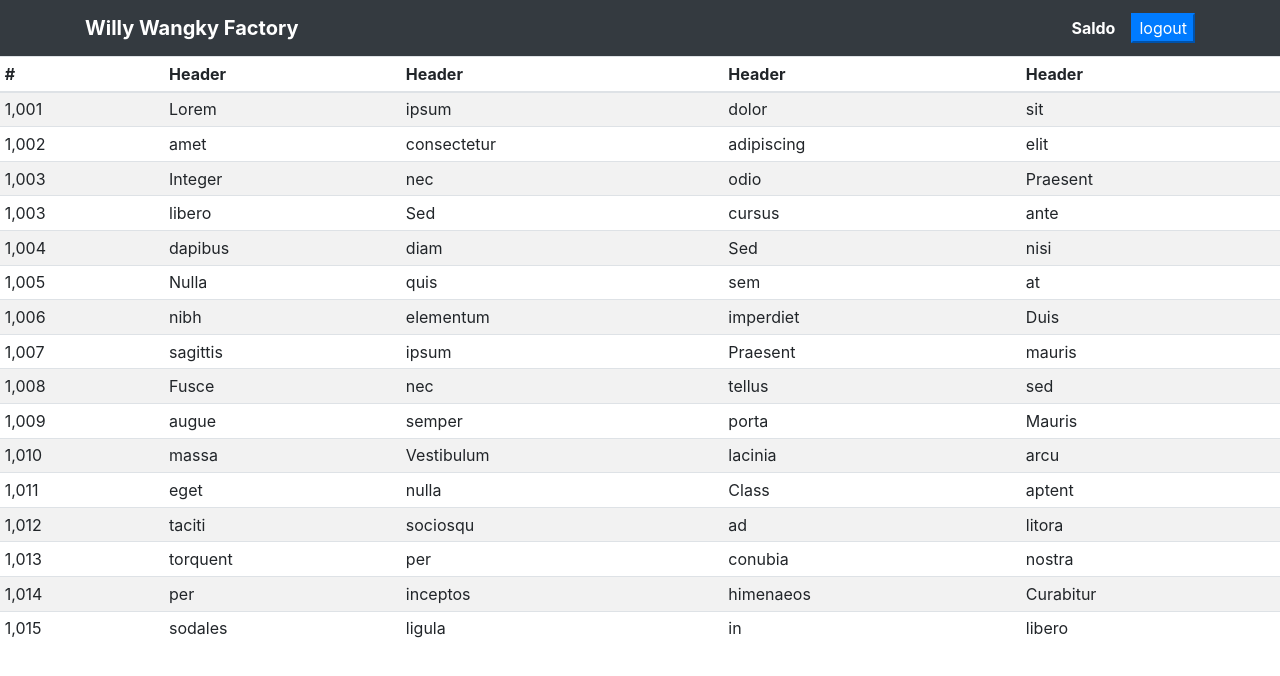
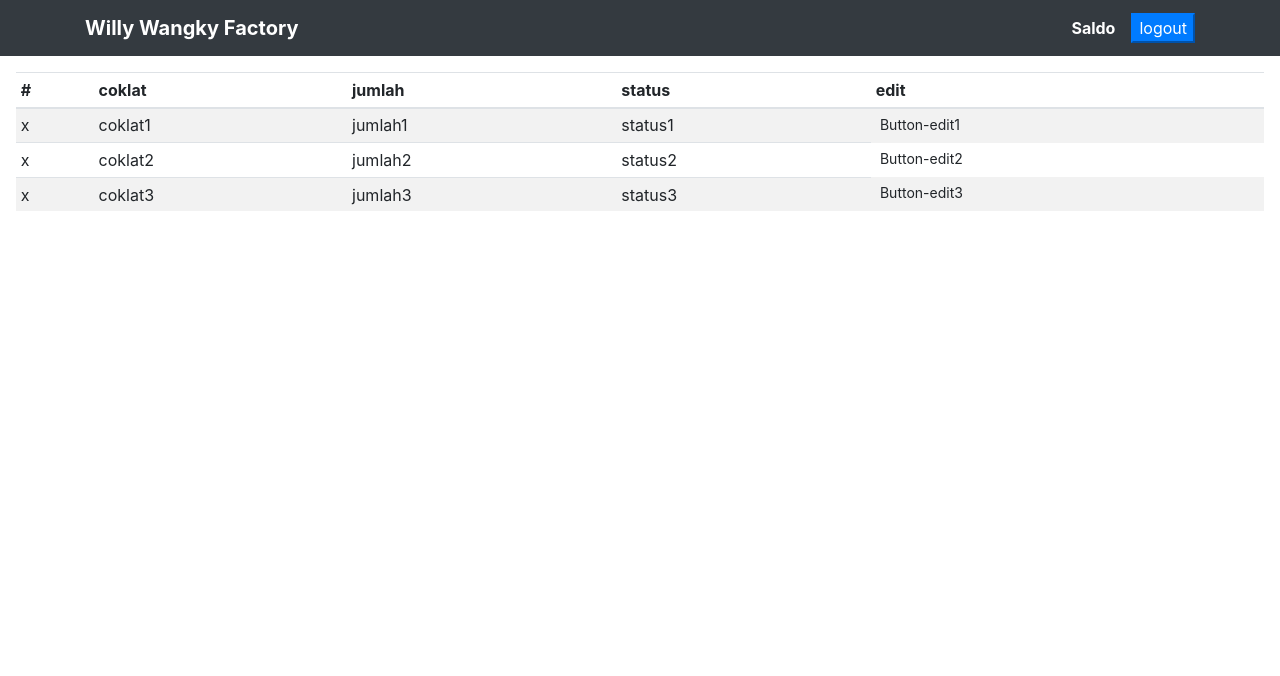
Before and after one commit to arfaghif/Chocolate-Factory, a React (Create React App) app: page /approvetable in a window 1280 px wide. Shown: the top 676 px of the page. Built offline with nearby package versions, Linux system fonts and the light colour scheme.

Commit message:
fix approvetable, mainpage, navbar

```diff
--- a/src/approvetable.js
+++ b/src/approvetable.js
@@ -2,6 +2,28 @@ import React, { Component } from 'react';
 import Navbar from './navbar';
 
 class ApproveTable extends Component {
+
+  constructor(props) {
+    super(props);
+    this.state = {
+      header: ["#","coklat", "jumlah", "status", "edit"],
+      table: [
+        {row: ["x","coklat1", "jumlah1", "status1"], id:"edit1"},
+        {row: ["x","coklat2", "jumlah2", "status2"], id:"edit2"},
+        {row: ["x","coklat3", "jumlah3", "status3"], id:"edit3"}
+      ]
+
+
+      //servletPostResponse: '';
+    };
+    //this.sendHttpPostRequest = this.sendHttpPostRequest.bind(this);
+
+  }
+  sendHttpPostRequest() {
+    var self = this;
+    var urlEndPoint = ''
+  }
+
   render(){
     return(
       <html>
@@ -9,132 +31,8 @@ class ApproveTable extends Component {
           <header>
             <Navbar/>
           </header>
-          <div class="table-responsive">
-                <table class="table table-striped table-sm">
-                <thead>
-                    <tr>
-                    <th>#</th>
-                    <th>Header</th>
-                    <th>Header</th>
-                    <th>Header</th>
-                    <th>Header</th>
-                    </tr>
-                </thead>
-                <tbody>
-                    <tr>
-                    <td>1,001</td>
-                    <td>Lorem</td>
-                    <td>ipsum</td>
-                    <td>dolor</td>
-                    <td>sit</td>
-                    </tr>
-                    <tr>
-                    <td>1,002</td>
-                    <td>amet</td>
-                    <td>consectetur</td>
-                    <td>adipiscing</td>
-                    <td>elit</td>
-                    </tr>
-                    <tr>
-                    <td>1,003</td>
-                    <td>Integer</td>
-                    <td>nec</td>
-                    <td>odio</td>
-                    <td>Praesent</td>
-                    </tr>
-                    <tr>
-                    <td>1,003</td>
-                    <td>libero</td>
-                    <td>Sed</td>
-                    <td>cursus</td>
-                    <td>ante</td>
-                    </tr>
-                    <tr>
-                    <td>1,004</td>
-                    <td>dapibus</td>
-                    <td>diam</td>
-                    <td>Sed</td>
-                    <td>nisi</td>
-                    </tr>
-                    <tr>
-                    <td>1,005</td>
-                    <td>Nulla</td>
-                    <td>quis</td>
-                    <td>sem</td>
-                    <td>at</td>
-                    </tr>
-                    <tr>
-                    <td>1,006</td>
-                    <td>nibh</td>
-                    <td>elementum</td>
-                    <td>imperdiet</td>
-                    <td>Duis</td>
-                    </tr>
-                    <tr>
-                    <td>1,007</td>
-                    <td>sagittis</td>
-                    <td>ipsum</td>
-                    <td>Praesent</td>
-                    <td>mauris</td>
-                    </tr>
-                    <tr>
-                    <td>1,008</td>
-                    <td>Fusce</td>
-                    <td>nec</td>
-                    <td>tellus</td>
-                    <td>sed</td>
-                    </tr>
-                    <tr>
-                    <td>1,009</td>
-                    <td>augue</td>
-                    <td>semper</td>
-                    <td>porta</td>
-                    <td>Mauris</td>
-                    </tr>
-                    <tr>
-                    <td>1,010</td>
-                    <td>massa</td>
-                    <td>Vestibulum</td>
-                    <td>lacinia</td>
-                    <td>arcu</td>
-                    </tr>
-                    <tr>
-                    <td>1,011</td>
-                    <td>eget</td>
-                    <td>nulla</td>
-                    <td>Class</td>
-                    <td>aptent</td>
-                    </tr>
-                    <tr>
-                    <td>1,012</td>
-                    <td>taciti</td>
-                    <td>sociosqu</td>
-                    <td>ad</td>
-                    <td>litora</td>
-                    </tr>
-                    <tr>
-                    <td>1,013</td>
-                    <td>torquent</td>
-                    <td>per</td>
-                    <td>conubia</td>
-                    <td>nostra</td>
-                    </tr>
-                    <tr>
-                    <td>1,014</td>
-                    <td>per</td>
-                    <td>inceptos</td>
-                    <td>himenaeos</td>
-                    <td>Curabitur</td>
-                    </tr>
-                    <tr>
-                    <td>1,015</td>
-                    <td>sodales</td>
-                    <td>ligula</td>
-                    <td>in</td>
-                    <td>libero</td>
-                    </tr>
-                </tbody>
-                </table>
+          <div class="table-responsive p-3">
+                <RequestTable header={this.state.header} table={this.state.table}/>
             </div>
             </body>
           </html>
@@ -142,4 +40,47 @@ class ApproveTable extends Component {
     }
 }
 
+class RequestTable extends Component {
+  render() {
+    return (
+      <table class="table w-80 table-striped table-sm">
+          <thead>
+            <tr>
+            {this.props.header.map(headers => (
+              <th>
+                {headers}
+              </th>
+              ))}
+            </tr>
+          </thead>
+          <tbody>
+              {this.props.table.map(tables =>(
+                <tr>
+                {tables.row.map(rows =>(
+                  <td>{rows}</td>
+                ))}
+                <button type="button" id={tables.id} class="btn btn-indigo btn-sm m-0">Button-{tables.id}</button>
+                </tr>
+              ))}
+          </tbody>
+      </table>
+    );
+  }
+}
+
+
+
 export default ApproveTable;
+
+// https://blog.logrocket.com/complete-guide-building-smart-data-table-react/
+// https://dev.to/abdulbasit313/learn-how-to-create-react-js-table-with-hooks-that-has-delete-functionality-too-2jjb
+// https://dev.to/abdulbasit313/learn-how-to-create-react-js-table-with-hooks-that-has-delete-functionality-too-2jjb
+//{this.props.table.map(tables =>(
+//   <tr>
+//     <td>{tables.col1}</td>
+//     <td>{tables.col2}</td>
+//     <td>{tables.col3}</td>
+//     <td>{tables.col4}</td>
+//     <td>{tables.col5}</td>
+//   </tr>
+// ))}
--- a/src/mainpage.js
+++ b/src/mainpage.js
@@ -30,17 +30,20 @@ class MainPage extends Component{
     }
 }
 
+
 class Buttons extends Component{
   render() {
+    const items = this.props.items.map(item => (
+      <Link to=  {item.link}>
+      <div class = "btn w-100 p-3 my-3 btn-info btn-lg" >
+        {item.text}
+      </div>
+      </Link>
+    ))
+
     return (
       <div class = "container p-3 my-3 bg-light text-white">
-          {this.props.items.map(item => (
-            <Link to=  {item.link}>
-            <div class = "btn w-100 p-3 my-3 btn-info btn-lg" >
-              {item.text}
-            </div>
-            </Link>
-            ))}
+          {items}
       </div>
     );
   }
--- a/src/navbar.js
+++ b/src/navbar.js
@@ -4,16 +4,15 @@ import { Link } from 'react-router-dom';
 class Navbar extends Component{
     render(){
         return(
-            <div class="navbar navbar-dark bg-dark box-shadow" >
-                <div class="container d-flex justify-content-between">
-                    <a href="/Home" class="navbar-brand d-flex align-items-center">
+            <div className="navbar navbar-dark bg-dark box-shadow" >
+                <div className="container d-flex justify-content-between">
+                    <a href="/Home" className="navbar-brand d-flex align-items-center">
                         <strong>Willy Wangky Factory</strong>
                     </a>
-                    <nav class="text-white">
+                    <nav className="text-white">
                         <strong>Saldo</strong>
                         <Link to=  "/login">
-                            <button class="btn-primary ml-3" type="button" >
-
+                            <button className="btn-primary ml-3" type="button" >
                             logout
                             </button>
                         </Link>
```
